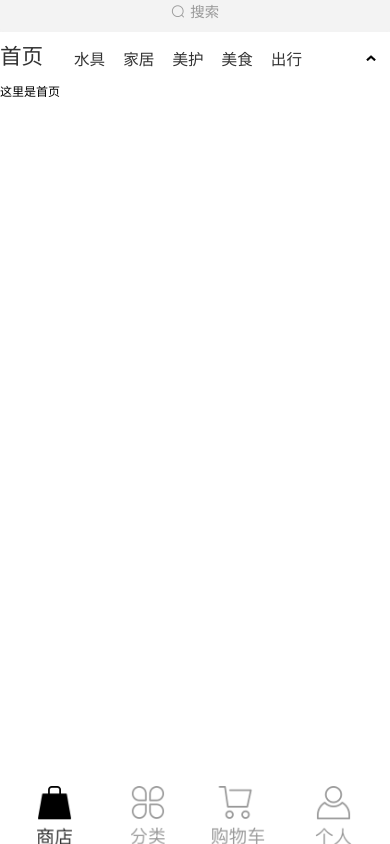
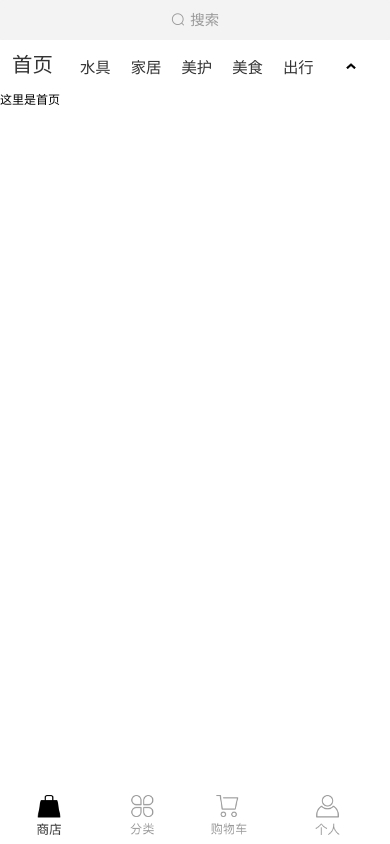
Before and after one commit to lnxrsdqc/GoodStoreHouse, a Vue app: page /#/Index in a window 390 px wide. Built offline with nearby package versions, Linux system fonts and the light colour scheme.

Commit message:
11/15 11:35

```diff
--- a/src/App.vue
+++ b/src/App.vue
@@ -79,7 +79,7 @@ export default {
         background-repeat: no-repeat;
         background-size:contain;
       }
-    /*@media only screen and (max-width:600px){
+    @media only screen and (max-width:600px){
       .footer .el-col>div>a{
         text-decoration: none;
         display:inline-block;
@@ -107,7 +107,7 @@ export default {
         background-repeat: no-repeat;
         background-size:contain;
       }
-    }*/
+    }
     /*@media only screen and (min-width:600px) and (max-width:1200px){
       .footer .el-col>div>a{
         text-decoration: none;
--- a/src/components/Shop.vue
+++ b/src/components/Shop.vue
@@ -6,11 +6,11 @@
                 <div class="search"><el-button icon="el-icon-search">搜索</el-button></div>
               </el-col>
             </el-row>
-			<el-row type="flex" class="middle">
+			<el-row type="flex" class="middle min-middle">
 				<el-col :xs="4" :sm="4" :md="4" :lg="4" class="first-child">
 					<div><router-link to="/Index">首页</router-link></div>
 				</el-col>
-				<el-col :xs="18" :sm="18" :md="18" :lg="18" class="second-child">
+				<el-col :xs="17" :sm="17" :md="17" :lg="17" class="second-child">
 					<ul>
 						<li><router-link to="/Water">水具</router-link></li>
 						<li><router-link to="/HouseGoods">家居</router-link></li>
@@ -31,7 +31,7 @@
 						<li><router-link to="/All">全部</router-link></li>
 					</ul>
 				</el-col>
-				<el-col :xs="2" :sm="2" :md="2" :lg="2" class="last-child">
+				<el-col :xs="3" :sm="3" :md="3" :lg="3" class="last-child">
 					<div><img src="../assets/imgs/Index/control.png" alt=""></div>
 				</el-col>
 			</el-row>
@@ -49,268 +49,14 @@ export default {
 </script>
 
 <style scoped>
-   .header .middle{
+   .header .min-middle{
    	  width: 100%;
    	  max-height: 50px;
    	  overflow: hidden;
    }
-   /* .header{
-      margin-top:-8px;
-    }
-    .header .el-row{
-    	background-color: white;
-    }
-    .header .search{
-      width: 100%;
-      height: 40px;
-      line-height: 40px;
-      text-align: center;
-      background-color: rgb(243,243,243);
-    }
-   .header .search>.el-button{
-   	  width: 100%;
-      height: 40px;
-      font-size: 1.2rem;
-      border: none;
-      color: rgb(153,153,153);
-      background-color: rgb(243,243,243);
-   }
-   .header .first-child>div{
-   	text-align:left;
-   }
-   .header .first-child>div>a{
-   	  width: 50px;
-   	  height: 50px;
-   	  line-height: 50px;
-   	  display: inline-block;
-   	  color: #333333;
-   	  font-size: 1.6rem;
-   	  text-decoration:none;
-   }
-   .header .second-child>ul{
-   	  list-style-type: none;
-   	  margin-top: 10px;
-   }
-   .header .second-child>ul>li{
-   	  height: 35px;
-   	  line-height: 35px;
-   	  float: left;
-   	  text-align: center;
-   	  padding: 0 5px;
-   }
-   .header .second-child>ul>li>a{
-   	  display: inline-block;
-   	  width: 100%;
-   	  height: 100%;
-   	  text-decoration: none;
-   	  color: #333333;
-   	  font-size: 1.2rem;
-   }
-   .header .last-child>div{
-   	  width: 100%;
-   	  height: 50px;
-   	  line-height: 50px;
-   	  text-align: center;
-   }
-   .header .last-child>div>img{
-   	  width: 30px;
-   	  margin:10px 0 0 -5px;
-   } */
-    @media only screen and (max-width: 360px){
+  @media only screen and (max-width:600px){
     .header{
-	    margin-top:-8px;
-	  }
-	.header .el-row{
-	  	background-color: white;
-	  }
-	.header .search{
-	    width: 100%;
-	    height: 40px;
-	    line-height: 40px;
-	    text-align: center;
-	    background-color: rgb(243,243,243);
-	  }
-    .header .search>.el-button{
-     	width: 100%;
-	    height: 40px;
-	    font-size: 1.2rem;
-	    border: none;
-	    color: rgb(153,153,153);
-	    background-color: rgb(243,243,243);
-	  }
-    .header .first-child>div{
-     	text-align:left;
-     }
-    .header .first-child>div>a{
-     	width: 50px;
-     	height: 50px;
-     	line-height: 50px;
-     	display: inline-block;
-     	color: #333333;
-     	font-size: 1.6rem;
-     	text-decoration:none;
-     }
-    .header .second-child>ul{
-     	list-style-type: none;
-     	margin-top: 10px;
-     }
-    .header .second-child>ul>li{
-     	height: 35px;
-     	line-height: 35px;
-     	float: left;
-     	text-align: center;
-     	padding: 0 5px;
-    }
-    .header .second-child>ul>li>a{
-     	display: inline-block;
-     	width: 100%;
-     	height: 100%;
-     	text-decoration: none;
-     	color: #333333;
-     	font-size: 1.2rem;
-     }
-    .header .last-child>div{
-     	width: 100%;
-     	height: 50px;
-     	line-height: 50px;
-     	text-align: center;
-     }
-    .header .last-child>div>img{
-     	width: 30px;
-     	margin:10px 0 0 -5px;
-     }
-     }
-  @media only screen and (min-width:360px) and (max-width: 370px){
-    .header{
-        margin-top:-8px;
-	}
-	.header .el-row{
-	    background-color: white;
-	}
-	.header .search{
-	    width: 100%;
-	    height: 40px;
-	    line-height: 40px;
-	    text-align: center;
-	    background-color: rgb(243,243,243);
-	}
-    .header .search>.el-button{
-     	width: 100%;
-        height: 40px;
-        font-size: 1.2rem;
-        border: none;
-        color: rgb(153,153,153);
-        background-color: rgb(243,243,243);
-     }
-    .header .first-child>div{
-     	text-align:left;
-     }
-    .header .first-child>div>a{
-     	width: 50px;
-     	height: 50px;
-     	line-height: 50px;
-     	display: inline-block;
-     	color: #333333;
-     	font-size: 1.8rem;
-     	text-decoration:none;
-     }
-    .header .second-child>ul{
-     	list-style-type: none;
-     	margin-top: 10px;
-     }
-    .header .second-child>ul>li{
-    height: 35px;
-    line-height: 35px;
-    float: left;
-    text-align: center;
-    padding: 0 8px;
-     }
-    .header .second-child>ul>li>a{
-     	display: inline-block;
-     	width: 100%;
-     	height: 100%;
-     	text-decoration: none;
-     	color: #333333;
-     	font-size: 1.3rem;
-     }
-    .header .last-child>div{
-     	width: 100%;
-     	height: 50px;
-     	line-height: 50px;
-     	text-align: center;
-     }
-    .header .last-child>div>img{
-     	width: 30px;
-     	margin:10px 0 0 -5px;
-     }
-     }
-  @media only screen and (min-width:370px) and (max-width:400px){
-    .header{
-        margin-top:-8px;
-    }
-    .header .el-row{
-  	    background-color: white;
-    }
-    .header .search{
-        width: 100%;
-        height: 40px;
-        line-height: 40px;
-        text-align: center;
-        background-color: rgb(243,243,243);
-    }
-    .header .search>.el-button{
-     	width: 100%;
-        height: 40px;
-        font-size: 1.2rem;
-        border: none;
-        color: rgb(153,153,153);
-        background-color: rgb(243,243,243);
-    }
-    .header .first-child>div{
-     	text-align:left;
-     }
-    .header .first-child>div>a{
-        width: 50px;
-     	height: 50px;
-     	line-height: 50px;
-     	display: inline-block;
-     	color: #333333;
-     	font-size: 1.8rem;
-     	text-decoration:none;
-    }
-    .header .second-child>ul{
-     	list-style-type: none;
-     	margin-top: 10px;
-     }
-    .header .second-child>ul>li{
-     	height: 35px;
-     	line-height: 35px;
-     	float: left;
-     	text-align: center;
-     	padding: 0 9px;
-     }
-    .header .second-child>ul>li>a{
-     	display: inline-block;
-     	width: 100%;
-     	height: 100%;
-     	text-decoration: none;
-     	color: #333333;
-     	font-size: 1.3rem;
-     }
-    .header .last-child>div{
-     	width: 100%;
-     	height: 50px;
-     	line-height: 50px;
-     	text-align: center;
-     }
-    .header .last-child>div>img{
-     	width: 30px;
-     	margin:10px 0 0 -5px;
-     }
-     }
-  @media only screen and (min-width:410px) and (max-width:600px){
-    .header{
-        margin-top:-8px;
+        margin-top:0px;
     }
     .header .el-row{
   	    background-color: white;
@@ -331,7 +77,7 @@ export default {
         background-color: rgb(243,243,243);
      }
     .header .first-child>div{
-     	text-align:left;
+     	text-align:center;
      }
     .header .first-child>div>a{
      	width: 50px;
@@ -339,19 +85,20 @@ export default {
      	line-height: 50px;
      	display: inline-block;
      	color: #333333;
-     	font-size: 1.8rem;
+     	font-size: 1.7rem;
      	text-decoration:none;
     }
     .header .second-child>ul{
      	list-style-type: none;
      	margin-top: 10px;
+     	margin-left: 5px;
     }
     .header .second-child>ul>li{
      	height: 35px;
      	line-height: 35px;
      	float: left;
      	text-align: center;
-     	padding: 0 11px;
+     	padding: 0 10px;
     }
     .header .second-child>ul>li>a{
      	display: inline-block;
@@ -359,20 +106,28 @@ export default {
      	height:100%;
      	text-decoration: none;
      	color: #333333;
-     	font-size: 1.4rem;
+     	font-size: 1.28rem;
+    }
+    .header .last-child{
+
     }
     .header .last-child>div{
      	width: 100%;
      	height: 50px;
      	line-height: 50px;
      	text-align: center;
+     	margin:10px 0 0 -15px;
     }
     .header .last-child>div>img{
      	width: 30px;
-     	margin:10px 0 0 -5px;
     }
     }
   @media only screen and (min-width:600px) and (max-width:800px){
+  	.header .middle{
+   	  width: 100%;
+   	  max-height: 80px;
+   	  overflow: hidden;
+    }
     .header{
         margin-top:10px;
     }
@@ -437,8 +192,13 @@ export default {
     }
     }
   @media only screen and (min-width:810px) and (max-width:1200px){
+  	.header .middle{
+   	  width: 100%;
+   	  max-height: 100px;
+   	  overflow: hidden;
+    }
     .header{
-        margin-top:10px;
+        margin-top:20px;
     }
     .header .el-row{
   	    background-color: white;
@@ -482,7 +242,7 @@ export default {
      	line-height: 70px;
      	float: left;
      	text-align: center;
-     	padding: 0 15px;
+     	padding: 0 13px;
     }
      .header .second-child>ul>li>a{
      	display: inline-block;
```
